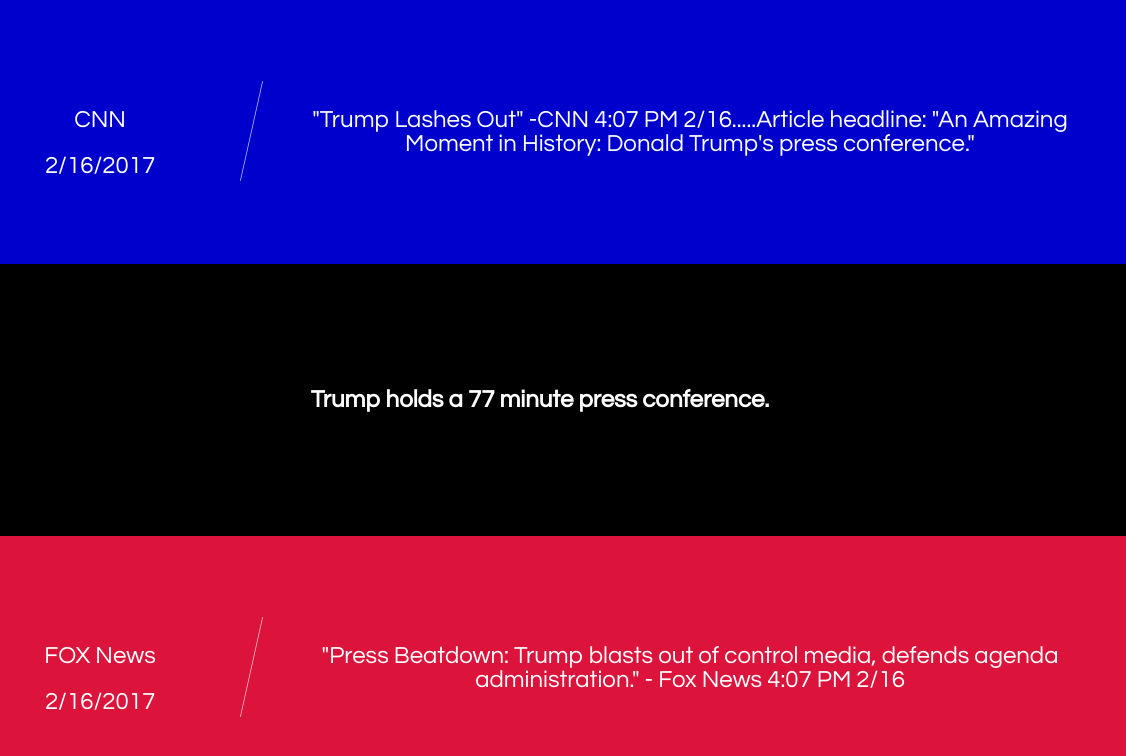
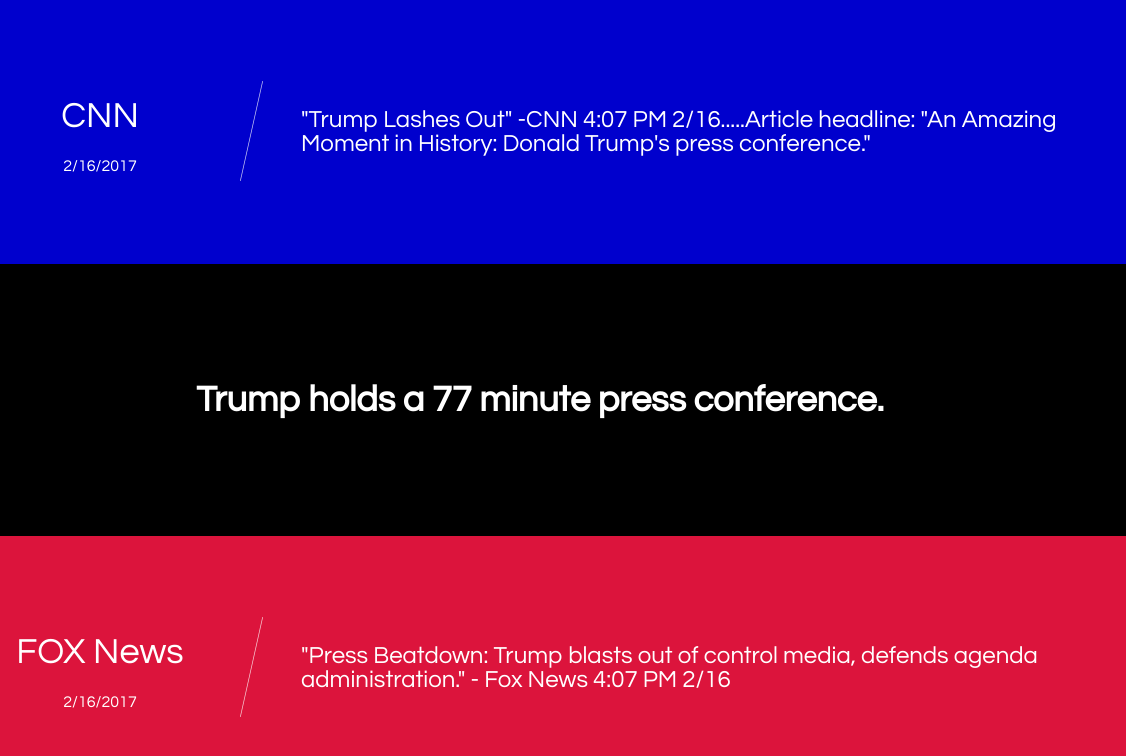
Before and after one commit to ajknox/headlines, a plain HTML site: page index.html in a window 1280 px wide. Shown: the full height of the page, 0-1126 px from the left. Drawn offline with Linux system fonts and the light colour scheme.

Commit message:
alignment and date size

```diff
--- a/index.html
+++ b/index.html
@@ -13,13 +13,14 @@
 			vertical-align: middle;
 			text-align: middle;
 			}
-		.sourceColumn {width:200px;}
+		.sourceColumn {width:200px; font-weight: bold;}
 		.slashColumn {width:100px;}
+		.contentColumn {text-align: middle;}
 		.linkColumn {width:200px;}
 		a {color: white;}
 		h1 {
 			font-family: Century Gothic,CenturyGothic,AppleGothic,sans-serif;
-			font-size: 24px;
+			font-size: 36px;
 			font-style: normal;
 			font-variant: normal;
 			font-weight: 500;
@@ -33,19 +34,29 @@
 			font-weight: 500;
 			line-height: 24px;
 			}
+		p {
+			font-family: Century Gothic,CenturyGothic,AppleGothic,sans-serif;
+			font-size: 16px;
+			font-style: normal;
+			font-variant: normal;
+			font-weight: 500;
+			line-height: 16px;
+			}
 		#headlineTable {color: white;}
-		#leftRow {background-color: mediumblue; height: 33%}
-		#middleRow {background-color: black; height: 34%}
-		#rightRow {background-color: crimson; height: 33%}
+		#leftRow {background-color: mediumblue; height: 33%;}
+		#middleRow {background-color: black; height: 34%;}
+		#rightRow {background-color: crimson; height: 33%;}
 		#middleHeadline {font-weight: bold;}
+		#leftHeadline {text-align: left;}
+		#rightHeadline {text-align: left;}
 	</style>
 </head>
 <body>
 	<table id="headlineTable">
 		<tr id="leftRow">
-			<th class="sourceColumn"><h1 id="leftSource"></h1><div id="leftDate"></div></th>
+			<th class="sourceColumn"><h1 id="leftSource"></h1><p id="leftDate"></p></th>
 			<th class="slashColumn"><img src="slash.png" alt="/"></th>
-			<th><div id="leftHeadline"></div></th>
+			<th class="contentColumn"><div id="leftHeadline"></div></th>
 			<th class="linkColumn"><a id="leftLink" href="#"><img src="button.png" alt="Read Article" style="width:auto; height:50%;"></a></th>
 		</tr>
 		<tr id="middleRow">
@@ -54,7 +65,7 @@
 			<th><a id="headlineButton" onclick="newHeadline()" href="javascript:void(0);"><img src="refresh.png" alt="Next Headline" style="width:auto; height:50%;"></a></th>
 		</tr>
 		<tr id="rightRow">
-			<th><h1 id="rightSource"></h1><div id="rightDate"></div></th>
+			<th><h1 id="rightSource"></h1><p id="rightDate"></p></th>
 			<th><img src="slash.png" alt="/"></th>
 			<th><div id="rightHeadline"></div></th>
 			<th><a id="rightLink" href="#"><img src="button.png" alt="Read Article" style="width:auto; height:50%;"></a></th>
```
